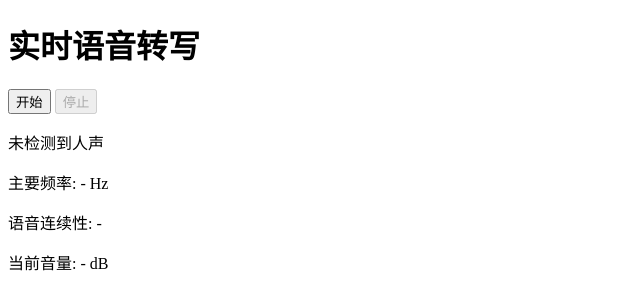
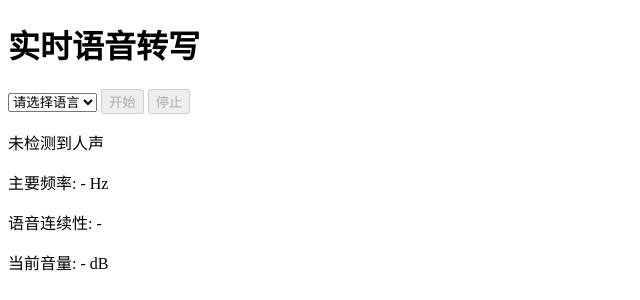
Before and after one commit to Terryzhang-jp/real_time_transcribe, a Flask app: page / in a window 1280 px wide. Shown: the top 300 px of the page, without its empty margins (0-640 px from the left). Run offline with Flask 3, Linux system fonts and the light colour scheme.

Commit message:
add language en zh ja

```diff
--- a/app.py
+++ b/app.py
@@ -28,6 +28,7 @@ def transcribe():
         return jsonify({'error': 'No audio file'}), 400
 
     audio_file = request.files['audio']
+    language = request.form.get('language', 'zh')  # 默认为中文
 
     temp_audio_path = ''
     wav_path = ''
@@ -39,6 +40,7 @@ def transcribe():
 
         app.logger.info(f"Audio file saved to {temp_audio_path}")
         app.logger.info(f"Audio file size: {os.path.getsize(temp_audio_path)} bytes")
+        app.logger.info(f"Selected language: {language}")
 
         # 添加这些行来查看文件的前100个字节
         with open(temp_audio_path, 'rb') as f:
@@ -66,8 +68,8 @@ def transcribe():
 
         app.logger.info(f"Audio converted to WAV: {wav_path}")
 
-        # 使用上下文进行转写
-        segments, _ = model.transcribe(wav_path, language="zh", beam_size=5, initial_prompt=last_transcription)
+        # 使用上下文进行转写，并传入选择的语言
+        segments, _ = model.transcribe(wav_path, language=language, beam_size=5, initial_prompt=last_transcription)
         transcription = " ".join([segment.text for segment in segments])
 
         app.logger.info(f"Transcription result: {transcription}")
--- a/templates/index.html
+++ b/templates/index.html
@@ -19,7 +19,13 @@
 </head>
 <body>
     <h1>实时语音转写</h1>
-    <button id="startButton">开始</button>
+    <select id="languageSelect">
+        <option value="">请选择语言</option>
+        <option value="zh">中文</option>
+        <option value="en">英语</option>
+        <option value="ja">日语</option>
+    </select>
+    <button id="startButton" disabled>开始</button>
     <button id="stopButton" disabled>停止</button>
     <p id="status">未检测到人声</p>
     <p id="frequency">主要频率: - Hz</p>
@@ -61,7 +67,19 @@
         let transcriptionBuffer = '';
         let stream;
 
+        const languageSelect = document.getElementById('languageSelect');
+        let selectedLanguage = '';
+
+        languageSelect.onchange = () => {
+            selectedLanguage = languageSelect.value;
+            startButton.disabled = !selectedLanguage;
+        };
+
         startButton.onclick = async () => {
+            if (!selectedLanguage) {
+                alert('请先选择语言');
+                return;
+            }
             stream = await navigator.mediaDevices.getUserMedia({ audio: true });
             audioContext = new (window.AudioContext || window.webkitAudioContext)();
             analyser = audioContext.createAnalyser();
@@ -237,6 +255,7 @@
             const audioBlob = new Blob(audioChunks, { type: 'audio/webm' });
             const formData = new FormData();
             formData.append('audio', audioBlob, 'recording.webm');
+            formData.append('language', selectedLanguage);
 
             fetch('/transcribe', {
                 method: 'POST',
```
